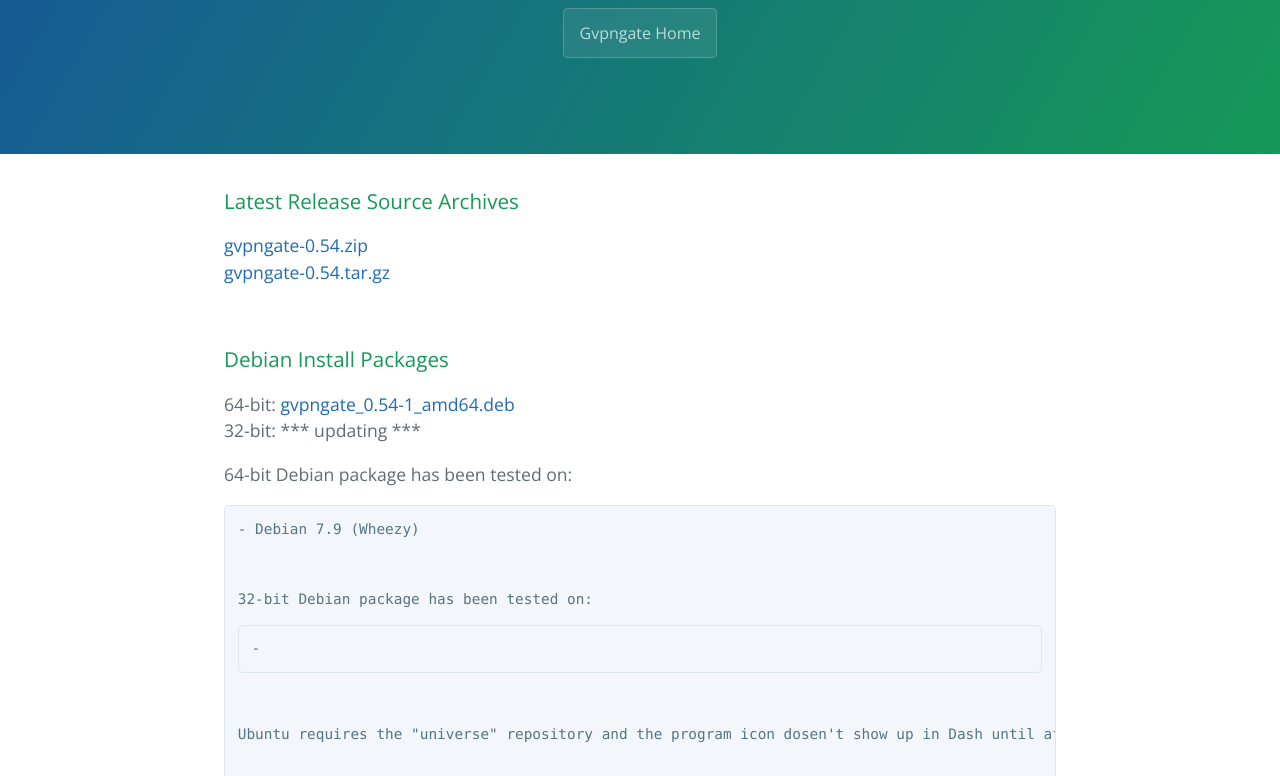
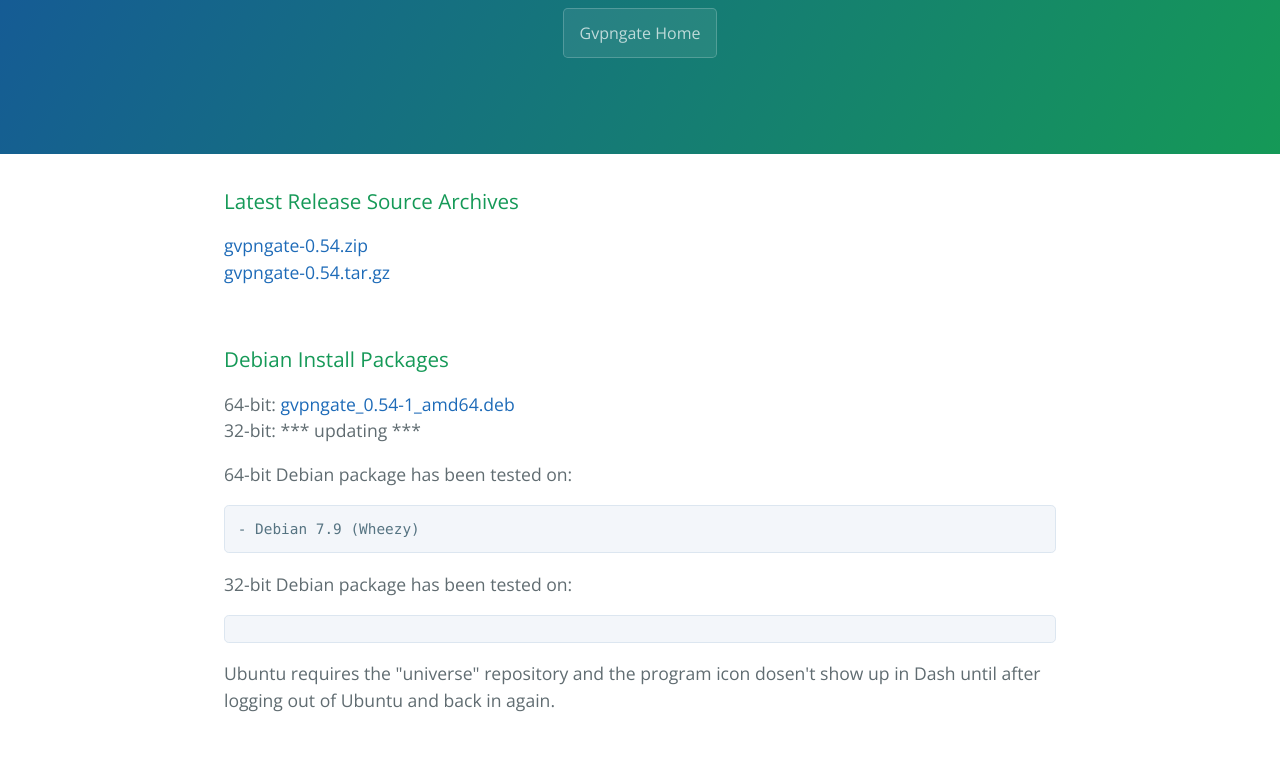
Before and after one commit to Gwiz65/gvpngate, a plain HTML site: page downloads.html in a window 1280 px wide. Shown: the part 176-952 px from the top of the page. Drawn offline with nearby package versions, Linux system fonts and the light colour scheme.

Commit message:
Update downloads.html

```diff
--- a/downloads.html
+++ b/downloads.html
@@ -25,9 +25,10 @@
 32-bit:  *** updating ***
 <br />
 <p>64-bit Debian package has been tested on:
-<pre>- Debian 7.9 (Wheezy)</p>
+<pre>- Debian 7.9 (Wheezy)</pre>
+</p>
 <p>32-bit Debian package has been tested on:
-<pre>- </pre>
+<pre></pre>
 <p>Ubuntu requires the "universe" repository and the program icon dosen't show up in Dash until after logging out of Ubuntu and back in again.</p>
 <br />
 <h3><a id="-rpms" class="anchor" href="#-rpms" aria-hidden="true"></a>RPM Install Packages</h3>
```
